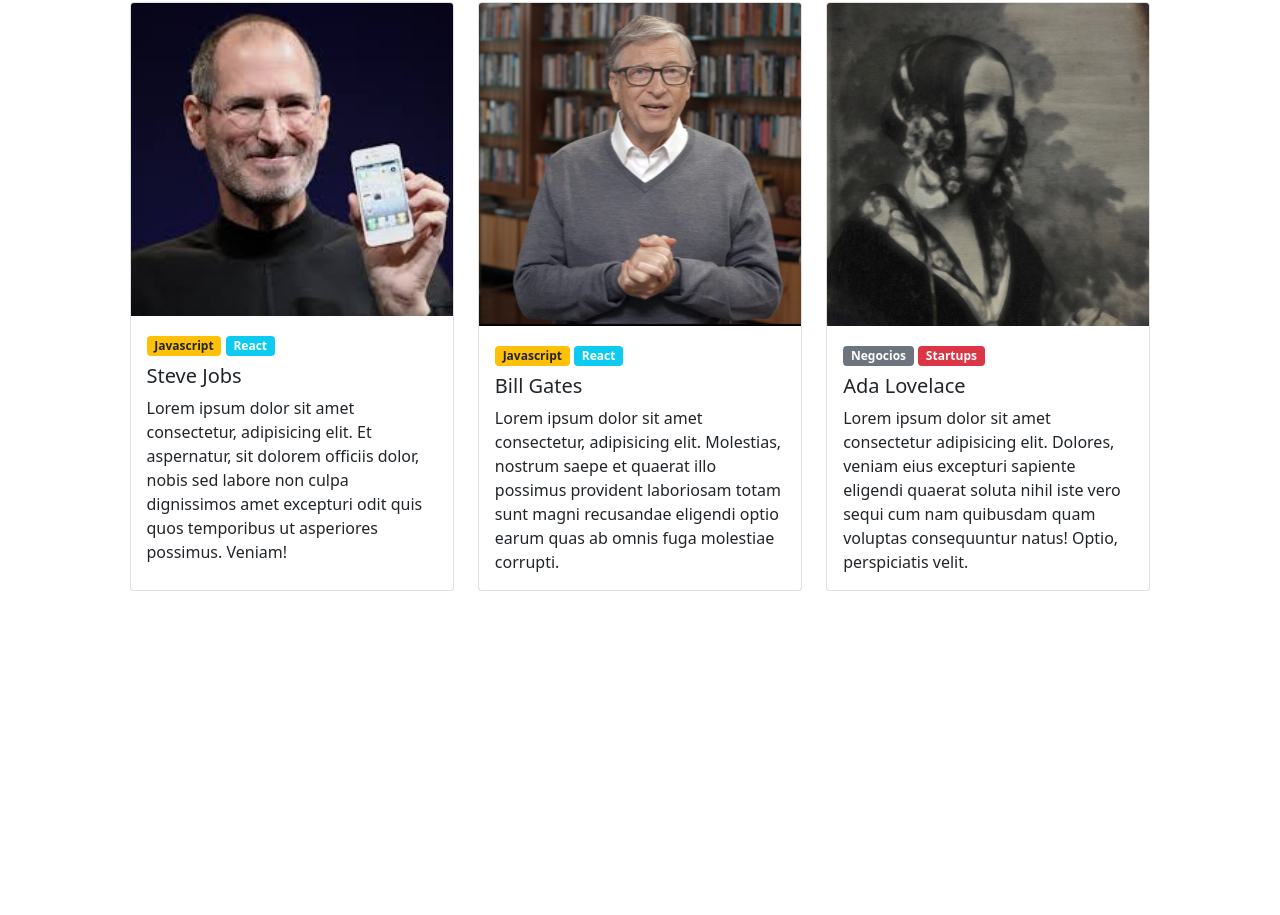
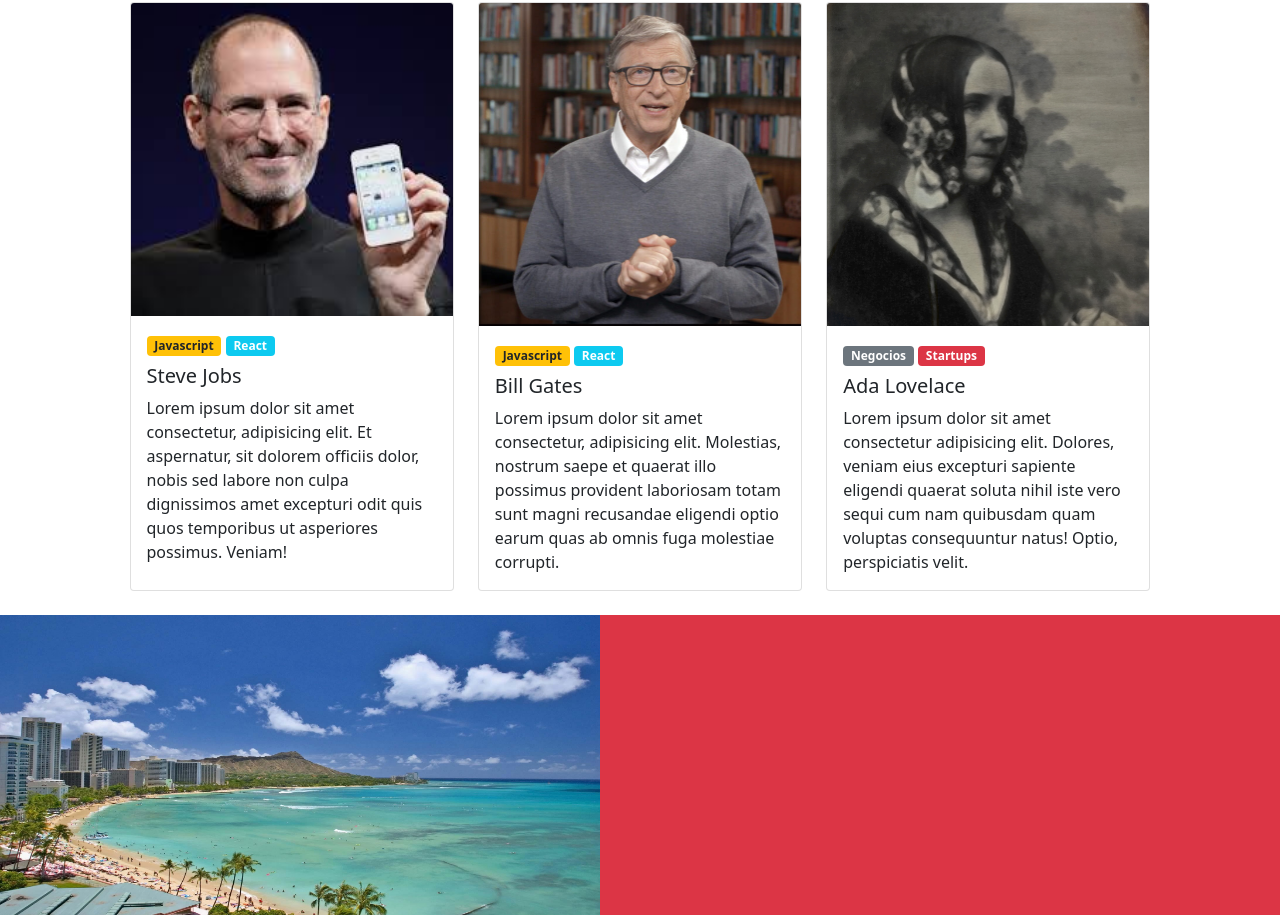
Before and after one commit to MauroSebas/TPI1, a plain HTML site: page index.html in a window 1280 px wide. Shown: the part 575-1490 px from the top of the page. Before the commit the page ends 1190 px from the top, so only its background shows below. Drawn offline with Linux system fonts and the light colour scheme.

Commit message:
articulo en proceso

```diff
--- a/index.html
+++ b/index.html
@@ -145,6 +145,14 @@
 
     </section>
 
+    <!-- Articulo -->
+    <article class=" bg-danger mt-2">
+      <div class="imagen">
+        <img src="./resources/images/honolulu.jpg" width="600px" height="300px" alt="imagen">
+
+      </div>
+    </article>
+
   </main>
 
 
--- a/resources/css/styles.css
+++ b/resources/css/styles.css
@@ -11,7 +11,6 @@
     color: rgb(79, 151, 79);
 
 }
-
 
 .carrusel{
     position: relative;
```
Also changed, not shown: resources/images/hawaii2.jpg (deleted), resources/images/hawaii3.jpg (deleted), 1 other file.
